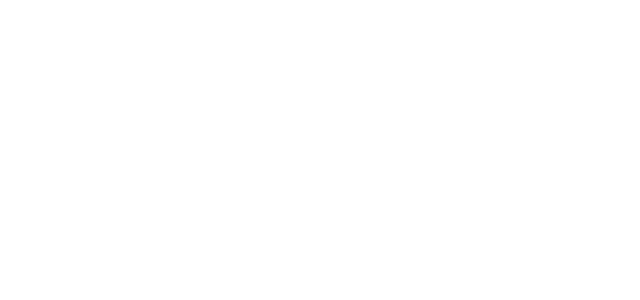
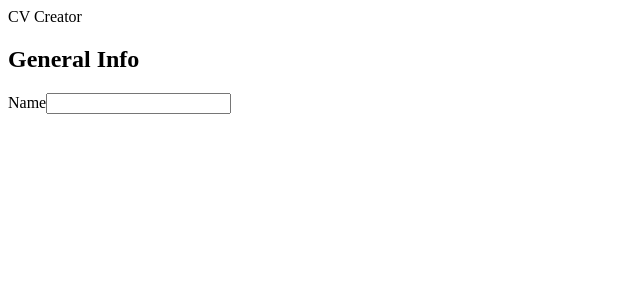
Before and after one commit to Hassane24/CV-Creator, a React (Create React App) app: page / in a window 1280 px wide. Shown: the top 300 px of the page, without its empty margins (0-640 px from the left). Built offline with nearby package versions, Linux system fonts and the light colour scheme.

Commit message:
figured out how to set up state

```diff
--- a/public/index.html
+++ b/public/index.html
@@ -2,14 +2,13 @@
 <html lang="en">
   <head>
     <meta charset="utf-8" />
-    <link rel="icon" href="%PUBLIC_URL%/favicon.ico" />
     <meta name="viewport" content="width=device-width, initial-scale=1" />
     <meta name="theme-color" content="#000000" />
     <meta
       name="description"
       content="Web site created using create-react-app"
     />
-    <title>React App</title>
+    <title>CV Creator</title>
   </head>
   <body>
     <noscript>You need to enable JavaScript to run this app.</noscript>
--- a/src/App.js
+++ b/src/App.js
@@ -1,5 +1,16 @@
-function App() {
-  return <div className="App"></div>;
+import React, { Component } from "react";
+import Header from "./components/Header";
+import Main from "./components/Main";
+
+class App extends Component {
+  render() {
+    return (
+      <div>
+        <Header></Header>
+        <Main></Main>
+      </div>
+    );
+  }
 }
 
 export default App;
--- /dev/null
+++ b/src/components/CV-Form/GeneralInfo.js
@@ -0,0 +1,20 @@
+import React from "react";
+
+const GeneralInfo = (props) => {
+  return (
+    <div>
+      <h2>General Info</h2>
+      <form>
+        <label htmlFor="name">Name</label>
+        <input
+          type="text"
+          id="name"
+          value={props.name}
+          onChange={props.nameChange}
+        ></input>
+      </form>
+    </div>
+  );
+};
+
+export default GeneralInfo;
--- /dev/null
+++ b/src/components/Header.js
@@ -0,0 +1,7 @@
+import React from "react";
+
+const Header = () => {
+  return <div>CV Creator</div>;
+};
+
+export default Header;
--- /dev/null
+++ b/src/components/Main.js
@@ -0,0 +1,30 @@
+import React, { Component } from "react";
+import GeneralInfo from "./CV-Form/GeneralInfo";
+
+class Main extends Component {
+  constructor() {
+    super();
+    this.state = {
+      name: {
+        text: "",
+      },
+    };
+  }
+
+  handleNameInput = (e) => {
+    this.setState({
+      name: { text: e.target.value },
+    });
+  };
+
+  render() {
+    return (
+      <GeneralInfo
+        name={this.state.name.text}
+        nameChange={this.handleNameInput}
+      ></GeneralInfo>
+    );
+  }
+}
+
+export default Main;
```
Also changed, not shown: src/components/Footer.js (added).
